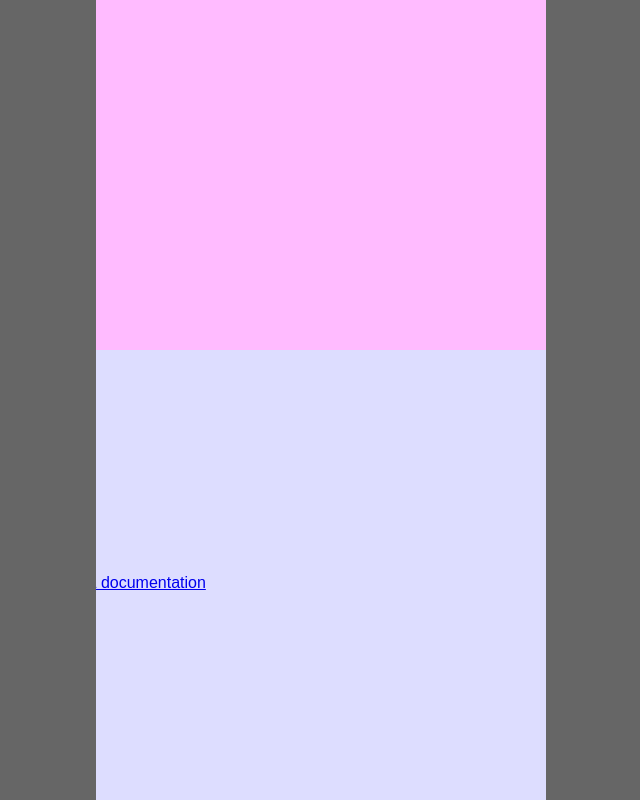
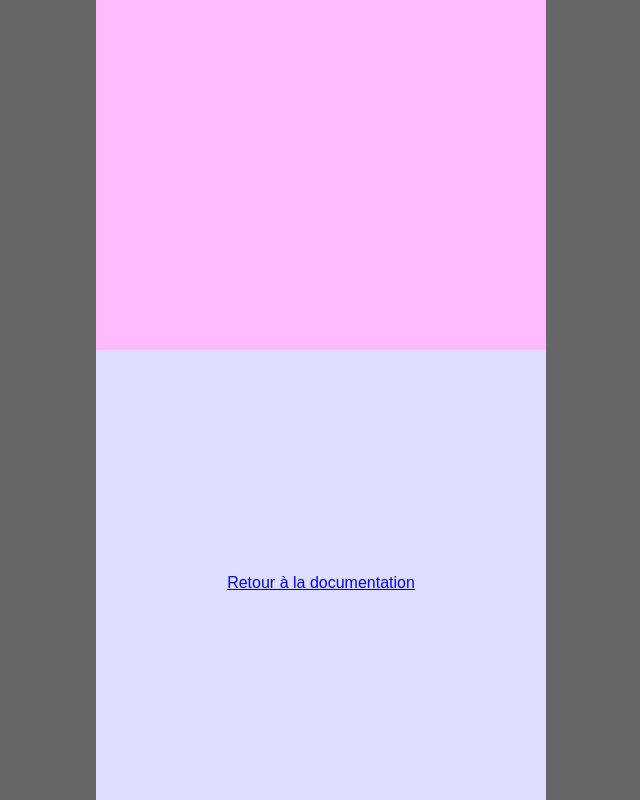
Before and after one commit to long-lazuli/GridWalk-Web, a plain HTML site: page no-js.html in a window 1280 px wide. Shown: the part 725-1525 px from the top of the page, without its empty margins (319-959 px from the left). Drawn offline with Linux system fonts and the light colour scheme.

Commit message:
[fix] center on links on no-js

```diff
--- a/no-js.html
+++ b/no-js.html
@@ -41,7 +41,7 @@
 				<p>I'll soon detail what you can or cannot do in CSS only.</p>
 			</label>
 
-			<label for="Links" class="ui-row-3 ui-col-1">
+			<label for="Links" class="ui-row-3 ui-col-1 center">
 				<a href="index.html">Retour à la documentation</a>
 			</label>
 
--- a/styles/index.css
+++ b/styles/index.css
@@ -94,7 +94,11 @@ a[href='#bottom'] {			background-color: hsla( 170, 45%, 60%, 1 );}
 a[href='#bottom_left'] {	background-color: hsla( 215, 45%, 60%, 1 );}
 *[for='left'],
 a[href='#left'] {			background-color: hsla( 260, 45%, 60%, 1 );}
-.ui-body > label > *:only-child {
+
+.ui-body > label.center {
+	text-align: center;
+}
+.ui-body > label.center > *:only-child {
 	margin-top: 50%;
 	transform: translate( -50%, -50%);
 	position: absolute;
```
